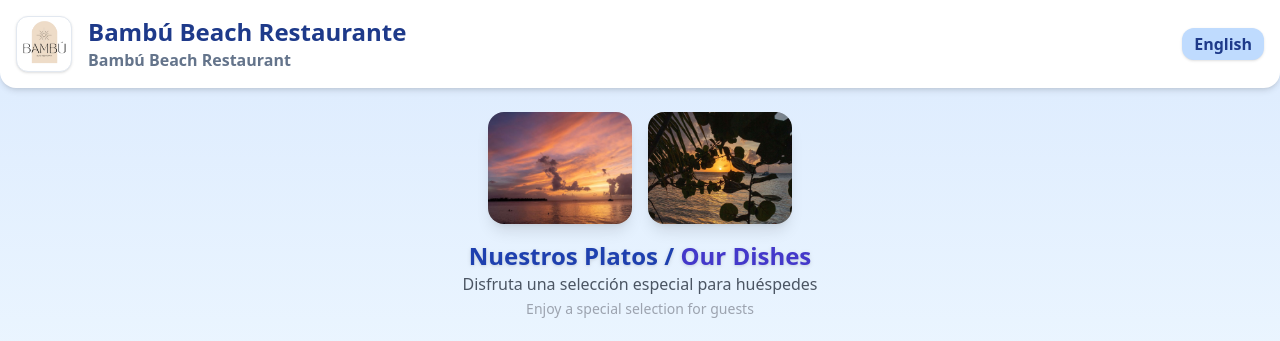
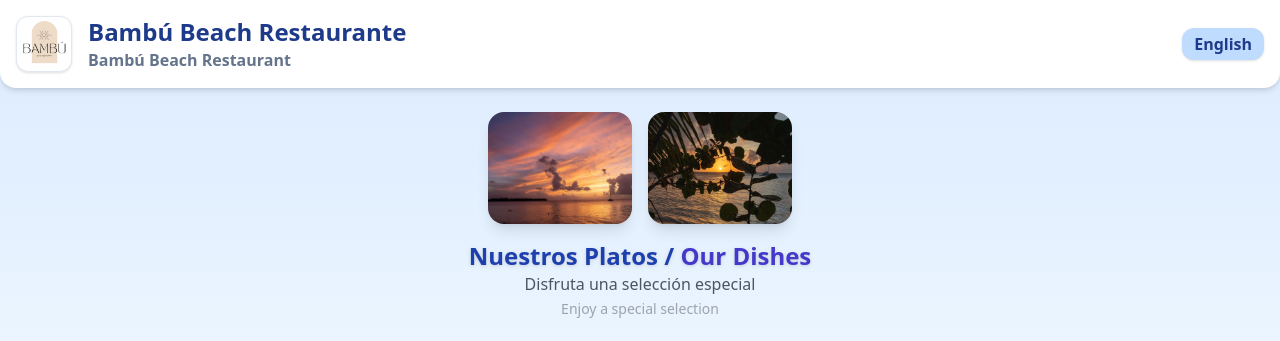
Before and after one commit to Luis02391/menu-hotel, a website built with webpack: page index.html in a window 1280 px wide. Shown: the top 341 px of the page. Built offline with nearby package versions, Linux system fonts and the light colour scheme; files whose address does not match are found by name.

Commit message:
Update dish description text in index.html

```diff
--- a/index.html
+++ b/index.html
@@ -34,9 +34,9 @@
         <h3 class="text-2xl font-bold text-blue-800 drop-shadow">Nuestros Platos /
           <span class="text-indigo-700">Our Dishes</span>
         </h3>
-        <p class="text-gray-600 text-base">Disfruta una selección especial para huéspedes
+        <p class="text-gray-600 text-base">Disfruta una selección especial
           <br/>
-          <span class="text-sm text-gray-400">Enjoy a special selection for guests</span>
+          <span class="text-sm text-gray-400">Enjoy a special selection</span>
         </p>
       </div>
 
```
